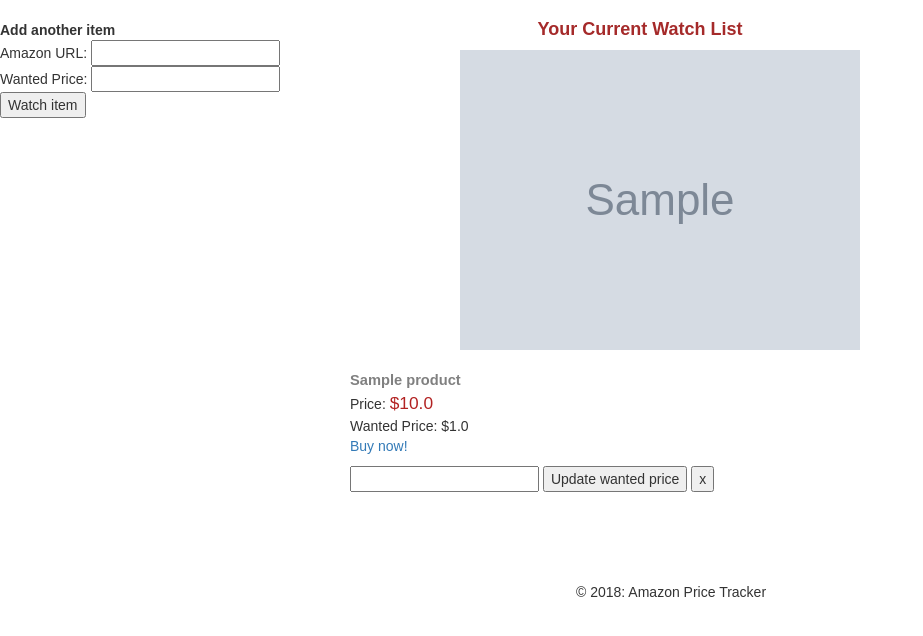
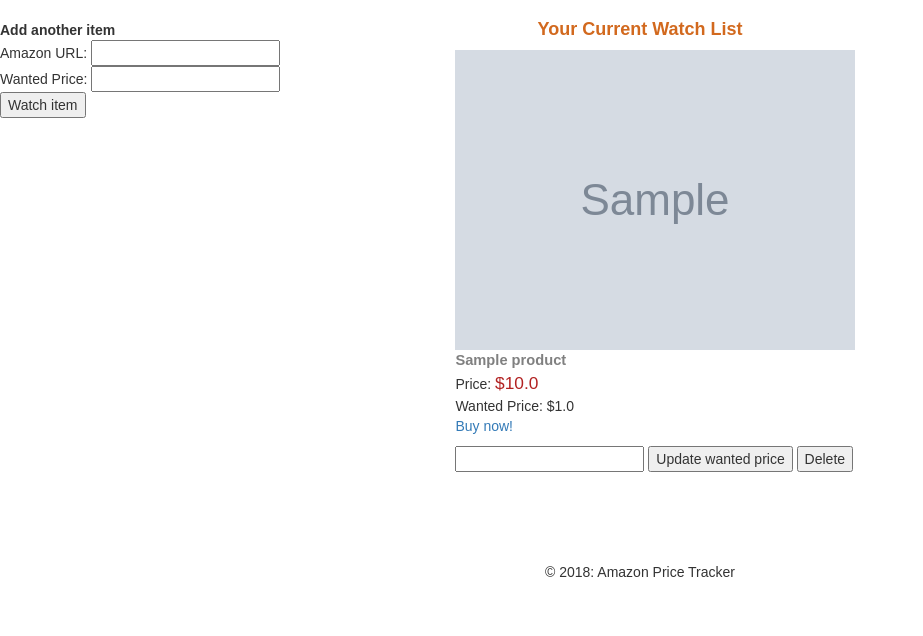
Before and after one commit to ErikaLi/Amazon-Price-Tracker, a Flask app: page /watchlist in a window 1280 px wide. Shown: the part 52-688 px from the top of the page, without its empty margins (0-923 px from the left). Run offline with Flask 2, Linux system fonts and the light colour scheme; the visitor is signed in with stand-in values (Sample User, id 1); tables that the repository leaves empty hold one stand-in row (values such as "Sample post"); grey boxes marked "Sample" are stand-in pictures; some libraries are stand-ins or nearby versions.

Commit message:
refactored code and added styling

```diff
--- a/server.py
+++ b/server.py
@@ -5,11 +5,9 @@ from flask_debugtoolbar import DebugToolbarExtension
 from flask import (Flask, render_template, redirect, request, flash,
                    session, jsonify)
 
-from model import User, Product, UserProduct, Recommendation, db, connect_to_db
+import datetime
 
-from product_detail import *
-
-import datetime
+from model import *
 
 from helper import *
 
@@ -237,13 +235,12 @@ def add_item():
 
     # user input of their wanted price
     threshold = float(request.form.get('threshold'))
-    threshold = '{0:.2f}'.format(threshold)
 
     # item info retrieve from amazon api
     item_info = get_item_info(asin)
     name = item_info.get('title')
-    price = item_info.get('price')
-    price = '{0:.2f}'.format(price)
+    price = '{0:.2f}'.format(item_info.get('price'))
+    price = float(price)
     image_url = item_info.get("image_url")
     category = item_info.get("category")
 
@@ -257,7 +254,7 @@ def add_item():
 
     # if the wanted price is greater than the current price of the product, ask user to enter again
     if threshold >= price:
-        return jsonify({'message': "Please enter a wanted price lower than the price of the product.",
+        return jsonify({'message': "The current price of the product is {}, please enter a lower wanted price".format(price),
                     "redirect": False,
                     "empty_threshold": True,
                     "added": False
@@ -316,7 +313,7 @@ def add_item():
                 existence = UserProduct.query.filter_by(user_id=session.get("user_id"), product_id=curr_prod.product_id).first()
             if not curr_similar and not existence:
                 item = Recommendation(name=similar_product.title, asin=similar_product.asin,
-                                     price='{0:.2f}'.format(float(str(similar_product.price_and_currency[0]))), image=similar_product.large_image_url,
+                                     price=float('{0:.2f}'.format(similar_product.price_and_currency[0])), image=similar_product.large_image_url,
                                      product_id=current_prod.product_id, url=similar_product.offer_url, user_id=session.get("user_id"))
                 db.session.add(item)
                 db.session.commit()
@@ -328,7 +325,7 @@ def add_item():
             "added": True,
             "product_id": prod_id,
             "prod_name": current_prod.name,
-            "price": float(price),
+            "price": price,
             "url": url,
             "image_url": image_url,
             'threshold': threshold
@@ -353,13 +350,12 @@ def add_recommendation():
 
     # user input of their wanted price
     threshold = float(request.form.get('threshold'))
-    threshold = '{0:.2f}'.format(threshold)
 
     # item info retrieve from amazon api
     item_info = get_item_info(asin)
     name = item_info.get('title')
-    price = item_info.get('price')
-    price = '{0:.2f}'.format(price)
+    price = '{0:.2f}'.format(item_info.get('price'))
+    price = float(price)
     image_url = item_info.get("image_url")
     category = item_info.get("category")
 
@@ -373,7 +369,7 @@ def add_recommendation():
 
     # if the wanted price is greater than the current price of the product, ask user to enter again
     if threshold >= price:
-        return jsonify({'message': "Please enter a wanted price lower than the price of the product.",
+        return jsonify({'message': "The current price of the product is {}, please enter a lower wanted price".format(price),
                     "redirect": False,
                     "empty_threshold": True,
                     "added": False
@@ -419,7 +415,7 @@ def add_recommendation():
             existence = UserProduct.query.filter_by(user_id=session.get("user_id"), product_id=curr_prod.product_id).first()
         if not curr_similar and not existence:
             item = Recommendation(name=similar_product.title, asin=similar_product.asin,
-                                 price='{0:.2f}'.format(float(str(similar_product.price_and_currency[0]))), image=similar_product.large_image_url,
+                                 price=float('{0:.2f}'.format(similar_product.price_and_currency[0])), image=similar_product.large_image_url,
                                  product_id=current_prod.product_id, url=similar_product.offer_url, user_id=session.get("user_id"))
             db.session.add(item)
             db.session.commit()
@@ -465,11 +461,11 @@ def display_watchlist():
 def update_threshold():
     """Update user's threshold for a certain item in the watchlist."""
 
-    new_threshold = float(request.form.get('new_threshold'))
+    new_threshold = float((request.form.get('new_threshold')))
     prod_id = request.form.get("product_id")
-
-    if new_threshold >= Product.query.get(prod_id).price:
-        results = {'message': "Please enter a wanted price lower than the product price.",
+    price = Product.query.get(prod_id).price
+    if new_threshold >= price:
+        results = {'message': "The current price of the product is {}, please enter a lower wanted price".format(price),
                     'valid_threshold': False,
                     'empty': True,
                     'product_id': prod_id
--- a/static/js/watchlist.js
+++ b/static/js/watchlist.js
@@ -69,21 +69,26 @@ function processAdd(result) {
 
     if (result.empty) {
         $('#threshold_add').val('');
+        $('#url_add').val('');
+    }
+
+    if (result.empty_threshold) {
+        $('#threshold_add').val('');
     }
 
     if (result.added) {
 
-        let html_content = `<div class="product_box" id=${result.product_id}>
+        let html_content = `<div class="product-box" id=${result.product_id}>
                           <img src = '${result.image_url}'><br>
-                          <span class='product_name'><b>${result.prod_name}</span></b><br>
-                          Current Price: <span class='current_price'> $${result.price}</span><br>
+                          <span class='product-name'><b>${result.prod_name}</span></b><br>
+                          Current Price: <span class='current-price'> $${result.price}</span><br>
                           Wanted Price: $<span id=wanted_price${result.product_id}>${result.threshold}</span><br>
                           <a href='${result.url}'>Buy now!</a></p>
 
                           <form action='/update' method='POST' id='update_form${result.product_id}'>
-                            <input type='number' id='new_threshold${result.product_id}' name='new_threshold' step="1.00">
+                            <input type='number' id='new_threshold${result.product_id}' name='new_threshold' step="1.00" min="0">
                             <input type='submit' id='update_threshold' value='Update wanted price'>
-                            <input type='button' id="remove_item${result.product_id}" value='x'>
+                            <input type='button' id="remove_item${result.product_id}" value='delete'>
                           </form>
 
 
--- a/static/tracker.css
+++ b/static/tracker.css
@@ -12,44 +82,74 @@ body, html{
 }
 
 #foot-logo {
-  position: fixed;
-  bottom: 0,
+  vertical-align: bottom;
+  bottom: 20,
   color: black;
-  left: 45%;
+  text-align: center;
+
 }
 
-.product_box{
-    width: 50%;
-    left: 20%;
+.product-box{
+    width: 33%;
     margin-left: auto;
     margin-right: auto;
 }
 
-.current_price{
+.rec-box{
+    width: 33%;
+    margin-left: auto;
+    margin-right: auto;
+    display: inline-block;
+    /*vertical-align: bottom;*/
+    float: none;
+
+}
+
+
+
+.current-price{
     color: FireBrick;
     font-size: 13pt;
 }
 
-.product_name {
+.product-name {
     color:grey;
     font-size: 11pt;
     font-weight: bold;
+    margin-left: auto;
+    margin-right: auto;
+}
 }
 
 
+
 img {
-    display: block;
-    max-height:450px;
+    max-height:400px;
     width: auto;
     height: auto;
     margin-left: auto;
     margin-right: auto;
+}
 
+.rec-img {
+    max-height:400px;
 }
+
 
 h4 {
     font-size: 15;
-    color: Brown;
+    color: chocolate;
     font-weight: bold;
+}
+
+.center-text {
     text-align: center;
 }
+
+.bg {
+  background-image: url('bg.jpeg');
+  background-size:contain;
+  background-repeat:no-repeat;
+  height: 1281px;
+
+}
--- a/templates/watchlist.html
+++ b/templates/watchlist.html
@@ -6,25 +6,25 @@
     <b>Add another item</b>
       <form action='/add_item' method='POST' id='add_item_form'>
           Amazon URL: <input type='text' id='url_add' name='url_add' required><br>
-          Wanted Price: <input type='number' id='threshold_add' name='threshold_add' step="1" required><br>
+          Wanted Price: <input type='number' id='threshold_add' name='threshold_add' step="1" min="0" required><br>
           <input type='submit' id='add_item' value='Watch item'>
       </form>
   </div>
-  <h4>Your Current Watch List</h4>
+  <h4 class='center-text'>Your Current Watch List</h4>
   <ul id='product_list'>
     <div id='new_item'></div>
     {% for uprod in userproducts %}
-      <div class='product_box' id={{uprod.product_id}}>
-          <img src = "{{ uprod.image }}"><br>
-          <span class='product_name'>{{uprod.product_name}}</span><br>
-          Price: <span class='current_price'>${{ uprod.current_price }}</span><br>
+      <div class='product-box align-bottom"' id={{uprod.product_id}}>
+          <img class='product-img' src = "{{ uprod.image }}"><br>
+          <span class='product-name'>{{uprod.product_name}}</span><br>
+          Price: <span class='current-price'>${{ uprod.current_price }}</span><br>
           Wanted Price: $<span id='wanted_price{{ uprod.product_id }}'>{{ uprod.threshold }}</span><br>
           <a href="{{ uprod.url }}">Buy now!</a></p>
 
           <form action='/update' method='POST' id='update_form{{ uprod.product_id }}'>
-            <input type='number' id='new_threshold{{ uprod.product_id }}' name='new_threshold' step="1.00" required>
+            <input type='number' id='new_threshold{{ uprod.product_id }}' name='new_threshold' step="1.00" min="0" required>
             <input type='submit' id='update_threshold' value='Update wanted price'>
-            <input type='button' id="remove_item{{ uprod.product_id }}" value='x'></span>
+            <input type='button' id="remove_item{{ uprod.product_id }}" value='Delete'></span>
           </form>
       </div>
       <br>
```
Also changed, not shown: other parts of static/tracker.css (+71 -1 lines), helper.py (+66 -0 lines), product_detail.py (deleted, +0 -73 lines), static/registration.css (deleted, +0 -64 lines), templates/index.html (+13 -9 lines), templates/register.html (+6 -7 lines), static/Cook_Book.jpg (deleted), static/bg.jpeg (added), static/online.jpg (added), test.py (renamed from schedule_test.py), 1 other file.
